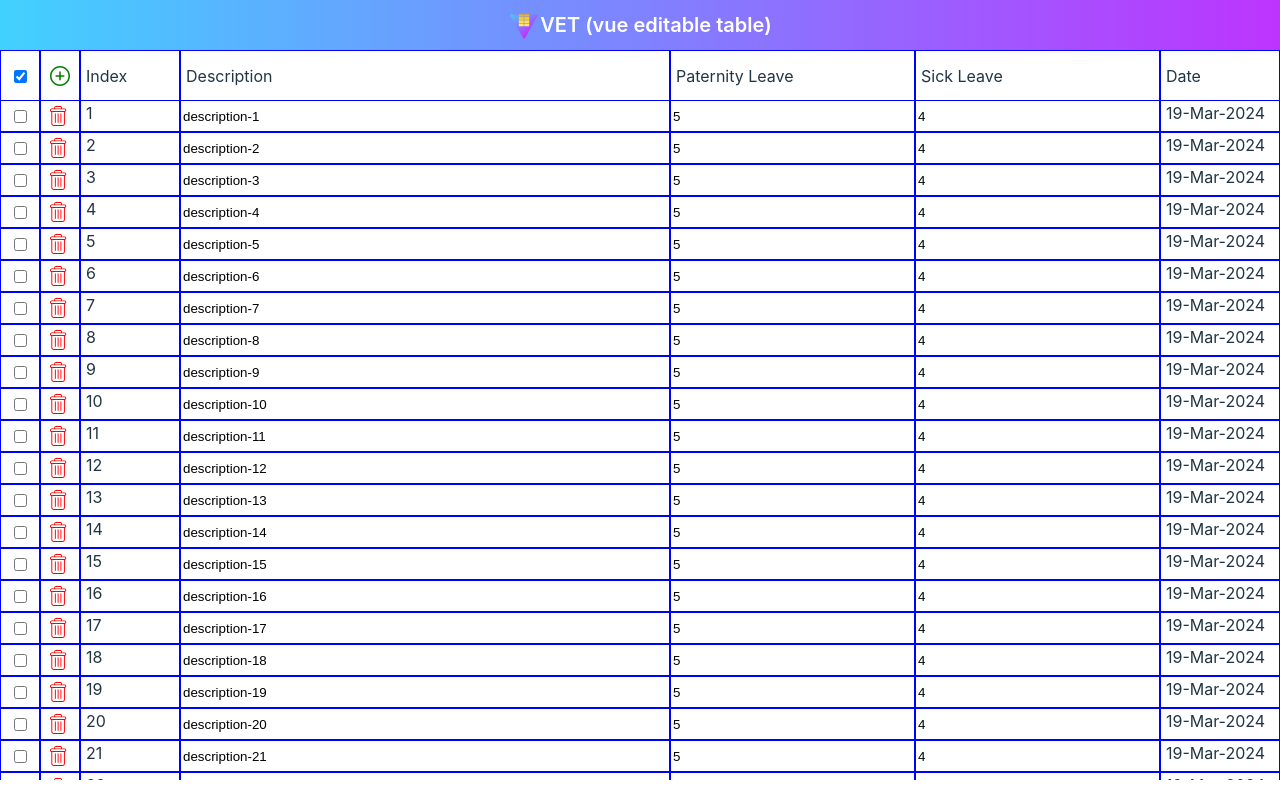
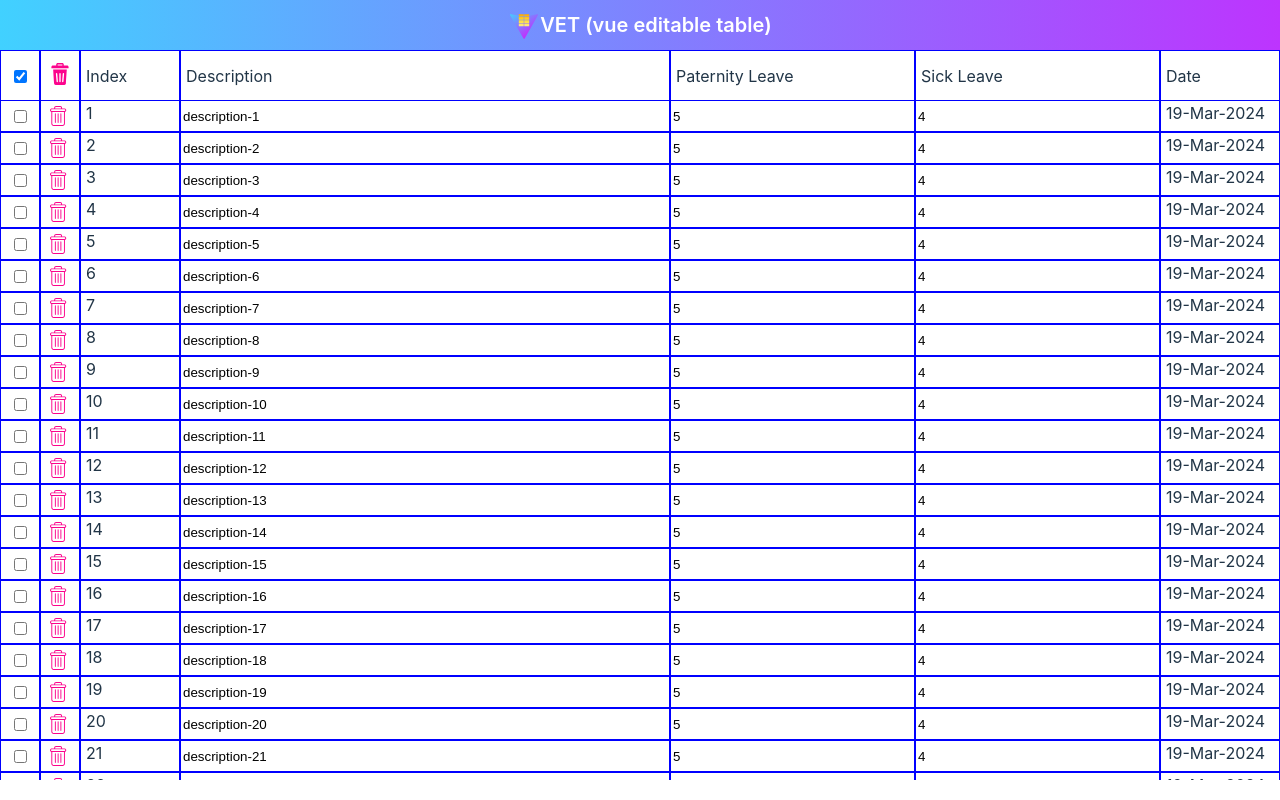
Before and after one commit to AgentSingle/vet, a Vue app: page / in a window 1280 px wide. Both pictures are taken after a click on the checkbox 20 px from the left and 76 px from the top of the page. Built offline with nearby package versions, Linux system fonts and the light colour scheme.

Commit message:
VERSION-0.6.4

```diff
--- /dev/null
+++ b/src/components/VET/icon/IconDeleteAll.vue
@@ -0,0 +1,40 @@
+<template>
+  <div class="detail__editor__icon-holder icon-holder">
+    <svg
+      xmlns="http://www.w3.org/2000/svg"
+      version="1.1"
+      xmlns:xlink="http://www.w3.org/1999/xlink"
+      :width="dimension"
+      :height="dimension"
+      x="0"
+      y="0"
+      viewBox="0 0 512 512"
+      style="enable-background: new 0 0 512 512"
+      xml:space="preserve"
+      class=""
+    >
+      <g>
+        <path
+          d="M414.59 152H97.41c-.327 3.899-1.505-16.923 21.46 327.57 1.21 18.18 16.44 32.43 34.67 32.43h204.92c18.23 0 33.46-14.25 34.67-32.43 22.985-344.79 21.78-323.75 21.46-327.57zm-221.2 295.94c-8.882.756-16.564-5.803-17.33-14.55l-16-184c-.77-8.81 5.75-16.56 14.55-17.33 8.8-.76 16.56 5.75 17.33 14.55l16 184c.77 8.81-5.75 16.56-14.55 17.33zM272 432c0 8.84-7.16 16-16 16s-16-7.16-16-16V248c0-8.84 7.16-16 16-16s16 7.16 16 16zm79.94-182.61-16 184c-.72 8.33-7.71 14.61-15.92 14.61-9.455 0-16.773-8.083-15.96-17.39l16-184c.77-8.8 8.52-15.31 17.33-14.55 8.8.77 15.32 8.52 14.55 17.33zM421.25 56h-77.37c.162-2.105.12-.532.12-21.25C344 15.59 328.41 0 309.25 0h-106.5C183.59 0 168 15.59 168 34.75c0 20.318-.043 19.137.12 21.25H90.75C71.59 56 56 71.59 56 90.75c0 28.583-.045 27.228.11 29.25h399.78c.157-2.053.11-.832.11-29.25C456 71.59 440.41 56 421.25 56zM312 53.25c0 1.52-1.23 2.75-2.75 2.75h-106.5c-1.52 0-2.75-1.23-2.75-2.75v-18.5c0-1.52 1.23-2.75 2.75-2.75h106.5c1.52 0 2.75 1.23 2.75 2.75z"
+          :fill="iconColor"
+          opacity="1"
+          data-original="#000000"
+        ></path>
+      </g>
+    </svg>
+  </div>
+</template>
+
+<script setup>
+import { ref, onMounted } from "vue";
+let props = defineProps({
+  iconColor: String,
+  dimension: Number,
+});
+let dimension = ref(30);
+onMounted(() => {
+  if (props.dimension != undefined) {
+    dimension.value = props.dimension;
+  }
+});
+</script>
--- /dev/null
+++ b/src/components/VET/icon/IconSave.vue
@@ -0,0 +1,44 @@
+<template>
+  <svg
+    xmlns="http://www.w3.org/2000/svg"
+    version="1.1"
+    xmlns:xlink="http://www.w3.org/1999/xlink"
+    :width="dimension"
+    :height="dimension"
+    x="0"
+    y="0"
+    viewBox="0 0 43.349 43.349"
+    style="enable-background: new 0 0 512 512"
+    xml:space="preserve"
+    fill-rule="evenodd"
+  >
+    <g>
+      <path
+        fill="#545454"
+        d="M18.795 40.467C8.429 40.467.003 32.04.003 21.675S8.429 2.883 18.795 2.883c5.218 0 10.083 2.08 13.68 5.887a.465.465 0 0 1 .045.602l1.103 1.442c.21-.108.484-.085.65.178 2.186 3.137 3.314 6.84 3.314 10.682 0 10.366-8.426 18.793-18.792 18.793zm0-3.879c-8.215 0-14.914-6.699-14.914-14.913S10.58 6.76 18.795 6.76c3.913 0 7.615 1.516 10.4 4.23a.468.468 0 0 1 .044.663l1.396 1.733c.213-.125.508-.113.676.143 6.338 9.646-.54 23.058-12.516 23.058z"
+        opacity="1"
+        data-original="#545454"
+      ></path>
+      <path
+        :fill="iconColor"
+        d="M19.289 31.335a.502.502 0 0 1-.459-.317c-.035-.07-3.067-7.898-7.756-10.86-.917-.564-1.622-1.163-1.34-2.503.282-1.304 1.163-2.045 2.75-2.397 2.82-.6 5.853 3.772 6.98 5.57 3.95-5.746 11.847-14.772 23.341-15.83.554-.065.76.757.247.987-.176.07-16.606 7.58-23.27 25.068a.563.563 0 0 1-.493.282z"
+        opacity="1"
+        data-original="#00b42c"
+      ></path>
+    </g>
+  </svg>
+</template>
+
+<script setup>
+import { ref, onMounted } from "vue";
+let props = defineProps({
+  iconColor: String,
+  dimension: Number,
+});
+let dimension = ref(30);
+onMounted(() => {
+  if (props.dimension != undefined) {
+    dimension.value = props.dimension;
+  }
+});
+</script>
--- a/src/components/VET/vue/veTableHeading.vue
+++ b/src/components/VET/vue/veTableHeading.vue
@@ -1,15 +1,37 @@
 <script setup>
-import { ref, watch } from "vue";
-import IconDelete from "../../VET/icon/IconDelete.vue";
+import { ref, watch, defineEmits } from "vue";
+const emit = defineEmits(["tableActionResponse"]);
+import IconDeleteAll from "../../VET/icon/IconDeleteAll.vue";
 import IconAdd from "../../VET/icon/IconAdd.vue";
+import IconSave from "../../VET/icon/IconSave.vue";
 let props = defineProps({
   HeaderItems: Object,
   tableGridStyle: String,
+  isSaveButtonVisable: Boolean,
 });
+
+/*
+  ON CLICK GLOBAL SELCTOR BUTTON
+  hide add button & display delete all button
+*/
 let isChecked = ref(false);
+let isAddItemButtom = ref(true);
+let isDeleteAllButtom = ref(false);
 watch(isChecked, () => {
-  console.warn(isChecked.value);
+  if (isChecked.value) {
+    isAddItemButtom.value = false;
+    isDeleteAllButtom = true;
+    emit("tableActionResponse", "SelectAll");
+  } else {
+    isAddItemButtom.value = true;
+    isDeleteAllButtom = false;
+    emit("tableActionResponse", "UnSelectAll");
+  }
 });
+
+const saveAll = () => {
+  emit("tableActionResponse", "SaveALL");
+};
 </script>
 
 <template>
@@ -19,20 +41,42 @@ watch(isChecked, () => {
       <input type="checkbox" name="myCheckbox" v-model="isChecked" />
     </div>
 
-    <!-- ACTION -->
-    <div class="veTableContent" style="justify-content: center">
+    <!-- ==============[ ACTION BUTTON SECTION ]============== -->
+    <!-- Add Button -->
+    <div
+      v-if="isAddItemButtom & !props.isSaveButtonVisable"
+      class="veTableContent"
+      style="justify-content: center"
+    >
       <button>
         <IconAdd :dimension="20" iconColor="green"></IconAdd>
       </button>
     </div>
-    <!-- <div class="veTableContent" style="justify-content: center">
+
+    <!-- Save Button -->
+    <div
+      v-if="props.isSaveButtonVisable"
+      class="veTableContent"
+      style="justify-content: center"
+    >
+      <button @click="saveAll">
+        <IconSave :dimension="25" iconColor="green"></IconSave>
+      </button>
+    </div>
+
+    <!-- Delete Button -->
+    <div
+      v-if="isDeleteAllButtom & !props.isSaveButtonVisable"
+      class="veTableContent"
+      style="justify-content: center"
+    >
       <button>
-        <IconDelete :dimension="20" iconColor="red"></IconDelete>
+        <IconDeleteAll :dimension="22" iconColor="#fc038c"></IconDeleteAll>
       </button>
-    </div> -->
+    </div>
 
     <!-- DYANMIC CONTENT -->
-    <div v-for="item in HeaderItems" :key="item.id" class="veTableContent">
+    <div v-for="item in props.HeaderItems" :key="item.id" class="veTableContent">
       {{ item }}
     </div>
   </div>
--- a/src/components/VET/vue/vet.vue
+++ b/src/components/VET/vue/vet.vue
@@ -10,6 +10,7 @@ let tableMinWidth = ref("800px");
 let vetTableHeaderItems = ref([]);
 let chckBoxWidth = ref(40);
 let defaultActionWidth = ref(40);
+let isSaveButtonVisable = ref(false);
 
 let props = defineProps({
   VetHederItems: Object,
@@ -49,11 +50,14 @@ array [ modifiedData ]
 */
 let modifiedData = ref([]);
 const setChangeValue = async (e) => {
+  isSaveButtonVisable.value = true; // Display Save All Button
+
   const idToUpdate = e.id;
   const keyToUpdate = e.key;
   const valueToUpdate = e.value;
   let previousData = props.vetData;
   let newData = modifiedData.value;
+
   // console.warn(props.vetData);
   // console.warn(idToUpdate, keyToUpdate, valueToUpdate);
 
@@ -73,7 +77,25 @@ const setChangeValue = async (e) => {
     // console.warn(arrResp);
   }
   // console.warn(modifiedData.value);
-  emit("tableDataChangeResponse", modifiedData.value);
+  // emit("tableDataChangeResponse", modifiedData.value);
+};
+
+// =====================[ Handel table header response ]=====================
+const tableHeaderResponse = (e) => {
+  console.warn(e);
+  switch (e) {
+    case "SaveALL":
+      isSaveButtonVisable.value = false;
+      emit("tableDataChangeResponse", modifiedData.value);
+      modifiedData.value = [];
+      break;
+    case "SelectAll":
+      break;
+    case "UnSelectAll":
+      break;
+    default:
+      message = "Invalid Action!";
+  }
 };
 </script>
 
@@ -84,6 +106,8 @@ const setChangeValue = async (e) => {
       <veTableHeading
         :HeaderItems="vetTableHeaderItems"
         :tableGridStyle="tableGridStyle"
+        :isSaveButtonVisable="isSaveButtonVisable"
+        @tableActionResponse="tableHeaderResponse"
       ></veTableHeading>
     </div>
 
@@ -106,7 +130,7 @@ const setChangeValue = async (e) => {
             style="display: flex; align-items: center; justify-content: center"
           >
             <button>
-              <IconDelete :dimension="20" iconColor="red"></IconDelete>
+              <IconDelete :dimension="20" iconColor="#fc038c"></IconDelete>
             </button>
           </div>
 
```
